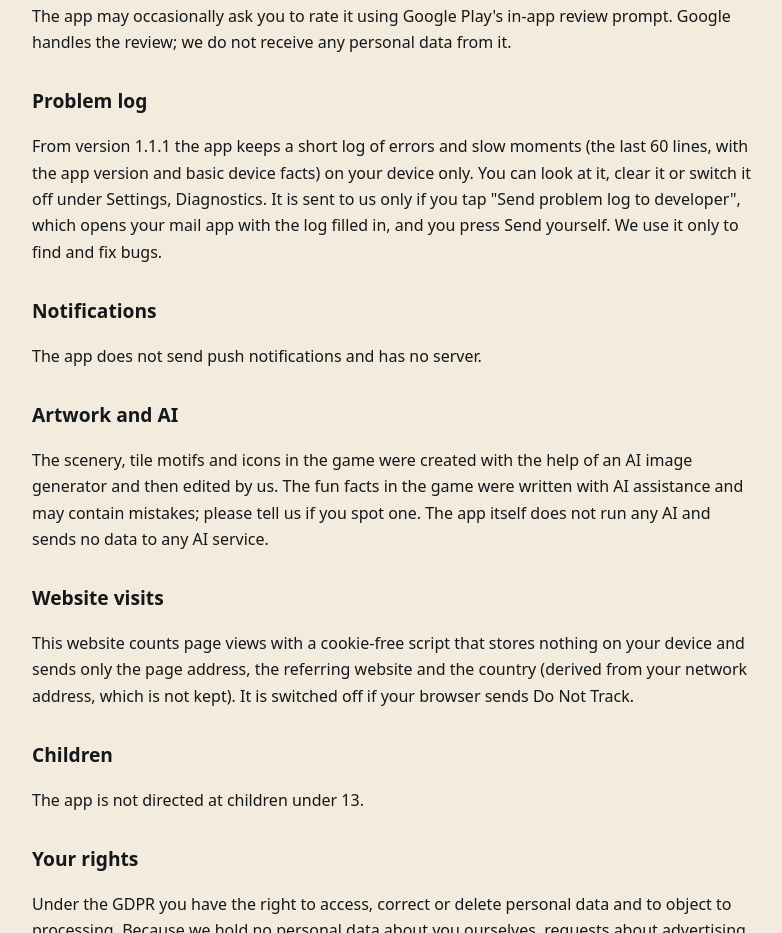
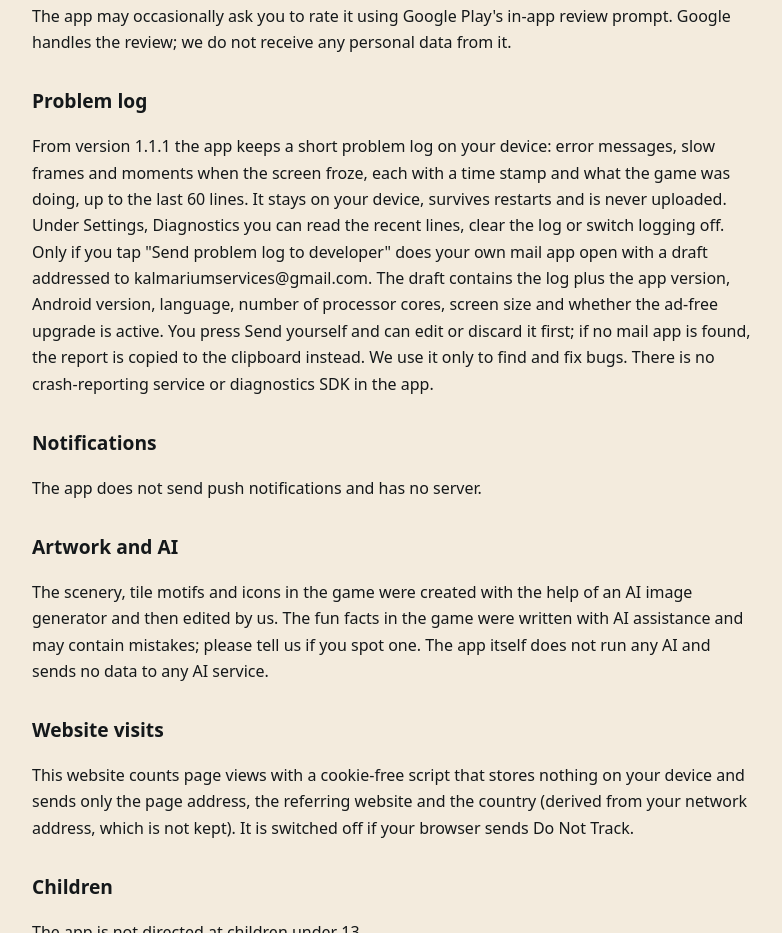
Before and after one commit to gaborkalmar83/mahjong365-info, a plain HTML site: page privacy-policy.html in a window 1280 px wide. Shown: the part 1107-2040 px from the top of the page, without its empty margins (248-1030 px from the left). Drawn offline with Linux system fonts and the light colour scheme.

Commit message:
Privacy policy: make the problem log paragraph match the app's diagnostics
Describe what is logged, what the mail draft contains (version, Android version,
language, cores, screen size, ad-free state), the clipboard fallback and that
there is no upload or SDK. Verified against game/lib/core/diag.dart.

Co-Authored-By: Claude Sonnet 5.5 <noreply@anthropic.com>

```diff
--- a/privacy-policy.html
+++ b/privacy-policy.html
@@ -48,7 +48,7 @@
 <p>The app may occasionally ask you to rate it using Google Play's in-app review prompt. Google handles the review; we do not receive any personal data from it.</p>
 
 <h2>Problem log</h2>
-<p>From version 1.1.1 the app keeps a short log of errors and slow moments (the last 60 lines, with the app version and basic device facts) on your device only. You can look at it, clear it or switch it off under Settings, Diagnostics. It is sent to us only if you tap "Send problem log to developer", which opens your mail app with the log filled in, and you press Send yourself. We use it only to find and fix bugs.</p>
+<p>From version 1.1.1 the app keeps a short problem log on your device: error messages, slow frames and moments when the screen froze, each with a time stamp and what the game was doing, up to the last 60 lines. It stays on your device, survives restarts and is never uploaded. Under Settings, Diagnostics you can read the recent lines, clear the log or switch logging off. Only if you tap "Send problem log to developer" does your own mail app open with a draft addressed to kalmariumservices@gmail.com. The draft contains the log plus the app version, Android version, language, number of processor cores, screen size and whether the ad-free upgrade is active. You press Send yourself and can edit or discard it first; if no mail app is found, the report is copied to the clipboard instead. We use it only to find and fix bugs. There is no crash-reporting service or diagnostics SDK in the app.</p>
 
 <h2>Notifications</h2>
 <p>The app does not send push notifications and has no server.</p>
```
